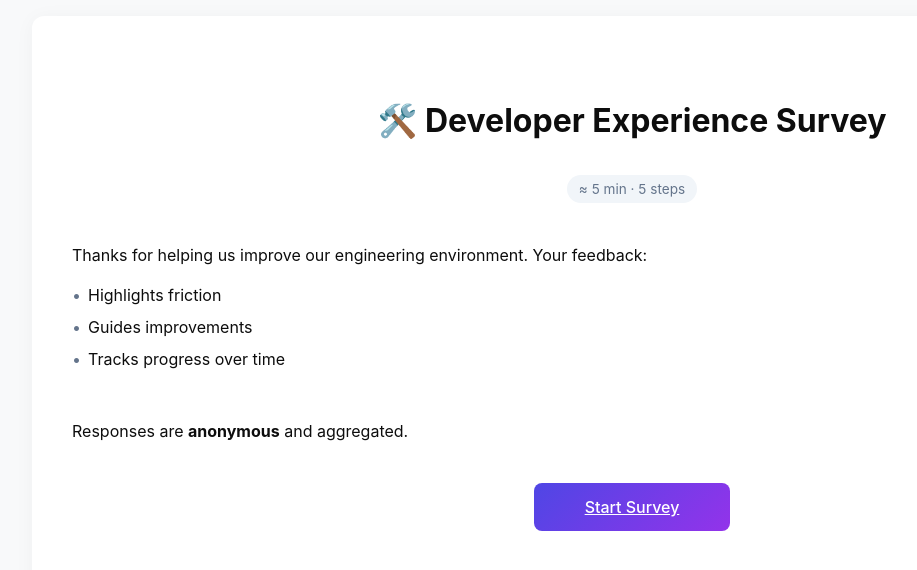
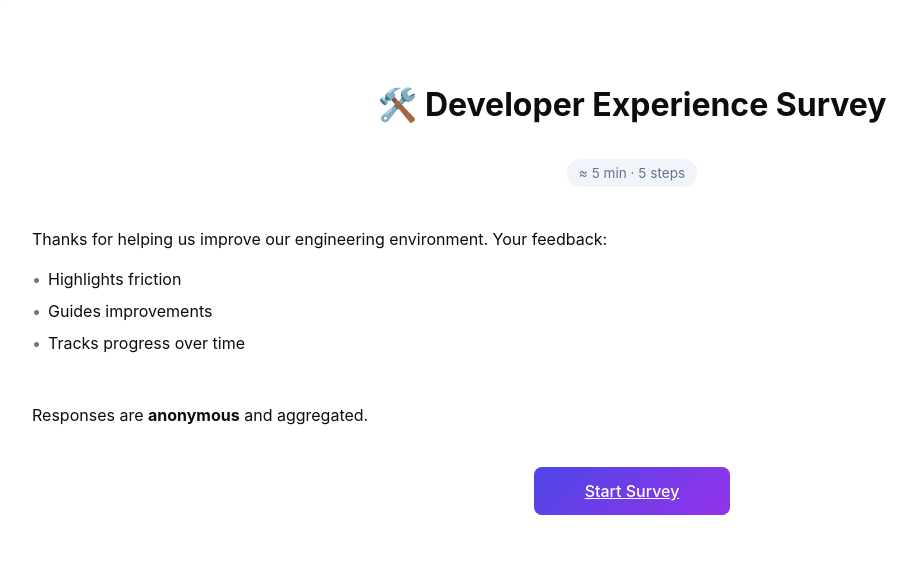
Before and after one commit to emmaadams05/devx-survey, a Next.js app: page /intro in a window 1280 px wide. Shown: the top 570 px of the page, without its empty margins (8-925 px from the left). Built offline with nearby package versions, Linux system fonts and the light colour scheme.

Commit message:
update styles and end survey

```diff
--- a/app/globals.css
+++ b/app/globals.css
@@ -16,10 +16,9 @@ body {
 }
 
 .container {
-  max-width: 1200px;
+  max-width: 1540px;
   min-width: 320px;
   margin: auto;
-  padding: 1rem;
 }
 
 /* Accessibility */
@@ -122,6 +121,7 @@ legend {
   justify-content: center;
   gap: 1rem;
   margin-top: 2rem;
+  padding-bottom: 2rem;
 }
 
 /* Typography */
@@ -143,7 +143,7 @@ legend {
 
 /* Form Elements */
 .question-row {
-  margin-bottom: 1.5rem;
+  padding: 2rem;
 }
 
 /* Demographics Page Spacing */
@@ -355,14 +355,6 @@ textarea::placeholder {
   max-width: 100%;
   margin: 0 auto;
   overflow-x: auto;
-}
-
-.grid-title {
-  font-size: 1rem;
-  color: #666;
-  margin-bottom: 1.5rem;
-  text-align: center;
-  line-height: 1.4;
 }
 
 .grid-columns {
@@ -771,7 +763,7 @@ textarea::placeholder {
 
 .demo-card {
   min-width: 640px;
-  margin: 0 auto;
+  margin: 1rem;
   background: #ffffff;
   border-radius: 12px;
   box-shadow: 0 1px 8px rgba(0,0,0,0.05);
@@ -830,3 +822,75 @@ section {
   left: 0;
   color: #64748b;
 }
+
+/* Success message styling */
+.success-card {
+  text-align: center;
+  padding: 3rem 2rem;
+  max-width: 500px;
+  margin: 0 auto;
+}
+
+.success-icon {
+  width: 80px;
+  height: 80px;
+  background: linear-gradient(135deg, #10b981, #059669);
+  border-radius: 50%;
+  display: flex;
+  align-items: center;
+  justify-content: center;
+  margin: 0 auto 1.5rem;
+  color: white;
+  font-size: 2rem;
+  font-weight: bold;
+}
+
+.success-message {
+  margin-bottom: 2rem;
+}
+
+.success-message p {
+  font-size: 1.1rem;
+  line-height: 1.6;
+  color: #374151;
+  margin-bottom: 1rem;
+}
+
+.success-message p:last-child {
+  font-size: 0.95rem;
+  color: #6b7280;
+  margin-bottom: 0;
+}
+
+/* Page descriptions */
+.page-description {
+  font-size: 0.95rem;
+  color: #6b7280;
+  text-align: center;
+  margin: 0.5rem 0 1.5rem;
+  line-height: 1.5;
+}
+
+/* Mobile responsive - fullscreen below 960px */
+@media (max-width: 960px) {
+  .demo-card {
+    min-width: 100%;
+    margin: 0;
+    border-radius: 0;
+    min-height: 100vh;
+    display: flex;
+    flex-direction: column;
+  }
+
+  .demo-card > .progress {
+    border-radius: 0;
+  }
+
+  section {
+    padding: 1.5rem 1rem 1rem;
+  }
+
+  .success-card {
+    padding: 2rem 1rem;
+  }
+}
--- a/components/QuestionGrid.tsx
+++ b/components/QuestionGrid.tsx
@@ -16,8 +16,6 @@ interface QuestionGridProps {
 export function QuestionGrid({ title, pairs, answers, onChange }: QuestionGridProps): JSX.Element {
   return (
     <div className="question-grid">
-      <h2 className="grid-title">{title}</h2>
-
       <div className="grid-columns">
         <div />
         <div className="column-header">
--- a/components/SurveyPageComponent.tsx
+++ b/components/SurveyPageComponent.tsx
@@ -204,6 +204,9 @@ export function SurveyPageComponent({ page }: SurveyPageComponentProps): JSX.Ele
         <h2 className="section-title">
           Step {currentPageIndex + 1} of {surveyPages.length}: {pageConfig.title}
         </h2>
+        {pageConfig.description && (
+          <p className="page-description">{pageConfig.description}</p>
+        )}
 
         {renderPage()}
       </section>
--- a/lib/const/surveyPages.ts
+++ b/lib/const/surveyPages.ts
@@ -9,6 +9,7 @@ export enum PageType {
 interface PageConfig {
   page: string;
   title: string;
+  description?: string;
   type: PageType;
 }
 
@@ -33,12 +34,14 @@ export const surveyPages: SurveyPageConfig[] = [
     {
         page: 'demographics',
         title: "Demographics",
+        description: "Tell us a bit about your work context",
         type: PageType.Demographics,
         questionIds: ['location', 'tech']
     },
     {
         page: 'delivery-flow',
         title: "Delivery & Flow",
+        description: "Rate how important these factors are and how satisfied you are with them",
         type: PageType.QuestionGrid,
         themes: [
           THEMES.DAY_TO_DAY,
@@ -50,6 +53,7 @@ export const surveyPages: SurveyPageConfig[] = [
     {
         page: 'quality-safety',
         title: "Quality & Safety",
+        description: "Rate how important these factors are and how satisfied you are with them",
         type: PageType.QuestionGrid,
         themes: [
           THEMES.INCIDENT_RESPONSE,
@@ -61,6 +65,7 @@ export const surveyPages: SurveyPageConfig[] = [
     {
         page: 'team-dynamics',
         title: "Team Dynamics & Well-being",
+        description: "Rate how important these factors are and how satisfied you are with them",
         type: PageType.QuestionGrid,
         themes: [
           THEMES.DEPLOY_AUTONOMY,
@@ -73,6 +78,7 @@ export const surveyPages: SurveyPageConfig[] = [
     {
         page: 'additional-feedback',
         title: "Additional Feedback",
+        description: "Share any additional thoughts about your developer experience",
         type: PageType.Text,
         questionIds: ['biggestFriction', 'bestChange']
     }
--- a/lib/hooks/useSurvey.ts
+++ b/lib/hooks/useSurvey.ts
@@ -84,6 +84,8 @@ export function useSurvey(): UseSurveyResult {
       // Remove the session ID so a fresh one is created on the next survey attempt
       try {
         window.localStorage.removeItem('devxSurvey_sessionId')
+        // Also remove submission flag for dev/testing purposes
+        window.localStorage.removeItem('devxSurvey_hasSubmitted')
       } catch {
         /* ignore */
       }
```
Also changed, not shown: components/FinishComponent.tsx (+34 -31 lines).
